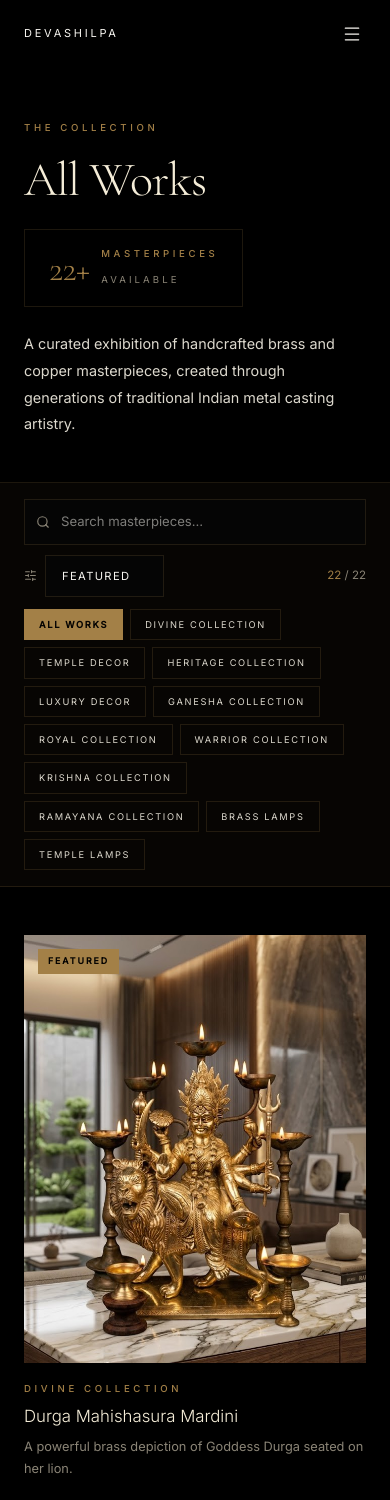
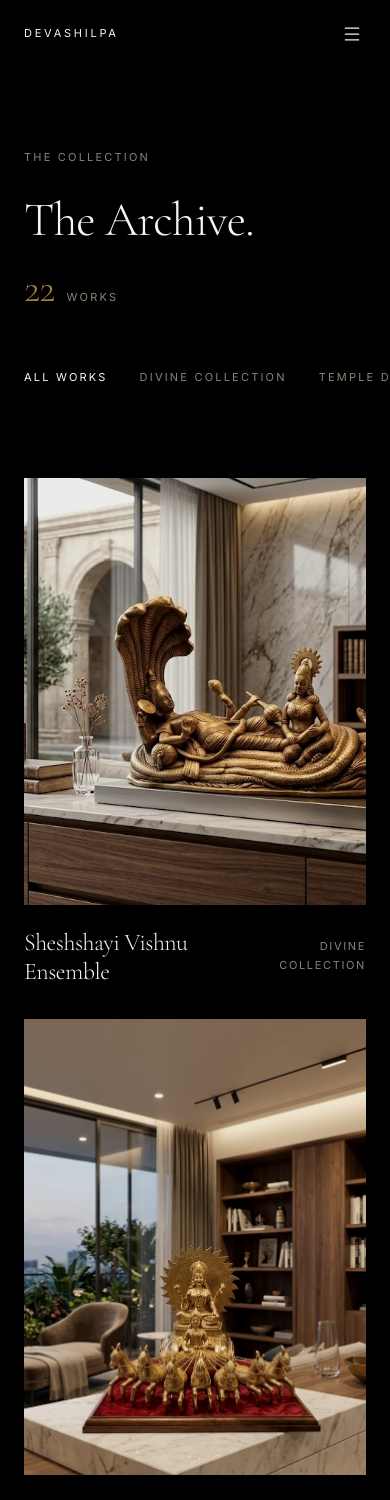
Before and after one commit to adityavisss2323-maker/DEVASILPA, a Next.js app: page /collections in a window 390 px wide. Shown: the top 1500 px of the page. Built offline with nearby package versions, Linux system fonts and the light colour scheme.

Commit message:
feat: complete editorial gallery redesign of collections page

```diff
--- a/app/collections/page.tsx
+++ b/app/collections/page.tsx
@@ -6,7 +6,7 @@ import Link from "next/link";
 import Navbar from "@/app/components/Navbar";
 import Footer from "@/app/components/Footer";
 import { products } from "@/app/data/products";
-import { Search, X, SlidersHorizontal, ArrowRight } from "lucide-react";
+import { Reveal, ScaleIn } from "@/app/components/Animations";
 
 const CATEGORIES = [
   "All Works",
@@ -23,39 +23,14 @@ const CATEGORIES = [
   "Temple Lamps",
 ];
 
-type SortKey = "featured" | "name" | "newest";
-
 export default function CollectionsPage() {
-  const [search,   setSearch]   = useState("");
   const [category, setCategory] = useState("All Works");
-  const [sort,     setSort]     = useState<SortKey>("featured");
 
   const filtered = useMemo(() => {
-    const q = search.toLowerCase();
-    let list = products.filter((p) => {
-      const matchQ   = !q || p.name.toLowerCase().includes(q) || p.category.toLowerCase().includes(q) || p.shortDescription.toLowerCase().includes(q);
-      const matchCat = category === "All Works" || p.category === category;
-      return matchQ && matchCat;
-    });
-    if (sort === "featured") list = [...list].sort((a, b) => (a.featured === b.featured ? 0 : a.featured ? -1 : 1));
-    if (sort === "name")     list = [...list].sort((a, b) => a.name.localeCompare(b.name));
-    if (sort === "newest")   list = [...list].sort((a, b) => b.id - a.id);
-    return list;
-  }, [search, category, sort]);
-
-  const clear = () => { setSearch(""); setCategory("All Works"); setSort("featured"); };
-  const isFiltered = search || category !== "All Works";
-
-  const input: React.CSSProperties = {
-    background: "var(--surface)",
-    border: "1px solid var(--gold-line)",
-    padding: "11px 16px",
-    fontSize: "0.82rem",
-    color: "var(--text)",
-    outline: "none",
-    width: "100%",
-    transition: "border-color 0.25s",
-  };
+    let list = products.filter((p) => category === "All Works" || p.category === category);
+    // Sort featured first, then newest
+    return list.sort((a, b) => (a.featured === b.featured ? b.id - a.id : a.featured ? -1 : 1));
+  }, [category]);
 
   return (
     <main style={{ background: "var(--bg)", color: "var(--text)", minHeight: "100vh" }}>
@@ -65,171 +40,99 @@ export default function CollectionsPage() {
       <section
         className="section-x"
         style={{
-          paddingTop: "calc(var(--nav-h) + clamp(52px, 7vw, 100px))",
-          paddingBottom: "clamp(44px, 5vw, 72px)",
-          borderBottom: "1px solid var(--gold-line)",
+          paddingTop: "calc(var(--nav-h) + clamp(80px, 12vw, 180px))",
+          paddingBottom: "clamp(60px, 8vw, 120px)",
         }}
       >
-        <div style={{ display: "flex", flexWrap: "wrap", alignItems: "flex-end", justifyContent: "space-between", gap: 24, marginBottom: 24 }}>
+        <Reveal>
+          <div style={{ display: "flex", flexWrap: "wrap", alignItems: "baseline", justifyContent: "space-between", gap: 24 }}>
             <div>
-            <span className="label" style={{ display: "block", marginBottom: 20 }}>The Collection</span>
+              <span style={{ display: "block", fontSize: "11px", letterSpacing: "0.2em", textTransform: "uppercase", color: "var(--text-3)", marginBottom: 32 }}>
+                The Collection
+              </span>
               <h1
                 className="font-display"
-              style={{ fontSize: "clamp(3rem, 7vw, 6.5rem)", fontWeight: 300, lineHeight: 1.03, color: "#F5EDD8" }}
+                style={{ fontSize: "clamp(48px, 9vw, 130px)", fontWeight: 300, lineHeight: 0.95, color: "var(--text)", letterSpacing: "-0.02em" }}
               >
-              All Works
+                The Archive.
               </h1>
             </div>
-          <div
-            style={{
-              border: "1px solid var(--gold-line)",
-              padding: "16px 24px",
-              display: "flex",
-              alignItems: "center",
-              gap: 12,
-            }}
-          >
-            <span
-              className="font-display"
-              style={{ fontSize: "2.2rem", fontWeight: 300, color: "var(--gold)", lineHeight: 1 }}
-            >
-              22+
+            <div style={{ display: "flex", alignItems: "baseline", gap: 12 }}>
+              <span className="font-display" style={{ fontSize: "clamp(40px, 6vw, 80px)", fontWeight: 300, color: "var(--gold)", lineHeight: 1 }}>
+                {filtered.length}
               </span>
-            <div>
-              <span className="label" style={{ display: "block", marginBottom: 2 }}>Masterpieces</span>
-              <span className="label-muted">Available</span>
+              <span style={{ fontSize: "11px", letterSpacing: "0.2em", textTransform: "uppercase", color: "var(--text-3)" }}>
+                Works
+              </span>
             </div>
           </div>
-        </div>
-        <p style={{ color: "var(--text-2)", fontSize: "0.9rem", lineHeight: 1.85, maxWidth: 540 }}>
-          A curated exhibition of handcrafted brass and copper masterpieces, created through generations of traditional Indian metal casting artistry.
-        </p>
+        </Reveal>
       </section>
 
-      {/* ── Sticky Filter Bar ── */}
-      <div
-        style={{
-          position: "sticky",
-          top: "var(--nav-h)",
-          zIndex: 40,
-          background: "rgba(8,6,4,0.97)",
-          backdropFilter: "blur(24px)",
-          WebkitBackdropFilter: "blur(24px)",
-          borderBottom: "1px solid var(--gold-line)",
-        }}
-      >
-        <div className="section-x" style={{ paddingTop: 16, paddingBottom: 16 }}>
-          {/* Row 1: Search + Sort + count */}
-          <div style={{ display: "flex", gap: 10, flexWrap: "wrap", alignItems: "center", marginBottom: 12 }}>
-            {/* Search */}
-            <div style={{ position: "relative", flex: "1 1 220px", minWidth: 200 }}>
-              <Search size={14} style={{ position: "absolute", left: 12, top: "50%", transform: "translateY(-50%)", color: "var(--text-3)", pointerEvents: "none" }} />
-              {search && (
-                <button
-                  onClick={() => setSearch("")}
-                  style={{ position: "absolute", right: 10, top: "50%", transform: "translateY(-50%)", background: "none", border: "none", cursor: "pointer", color: "var(--text-3)", display: "flex", padding: 2 }}
-                >
-                  <X size={13} />
-                </button>
-              )}
-              <input
-                type="text"
-                placeholder="Search masterpieces…"
-                value={search}
-                onChange={(e) => setSearch(e.target.value)}
-                style={{ ...input, paddingLeft: 36, paddingRight: search ? 30 : 16 }}
-              />
-            </div>
-
-            {/* Sort */}
-            <div style={{ display: "flex", alignItems: "center", gap: 8 }}>
-              <SlidersHorizontal size={13} style={{ color: "var(--text-3)" }} />
-              <select
-                value={sort}
-                onChange={(e) => setSort(e.target.value as SortKey)}
-                style={{
-                  ...input,
-                  width: "auto",
-                  fontSize: "0.7rem",
-                  letterSpacing: "0.12em",
-                  textTransform: "uppercase",
-                  appearance: "none",
-                  cursor: "pointer",
-                  paddingRight: 32,
-                }}
-              >
-                <option value="featured">Featured</option>
-                <option value="name">Name A–Z</option>
-                <option value="newest">Newest</option>
-              </select>
-            </div>
-
-            {/* Count + Clear */}
-            <div style={{ marginLeft: "auto", display: "flex", alignItems: "center", gap: 16 }}>
-              <span style={{ fontSize: "0.72rem", color: "var(--text-3)" }}>
-                <span style={{ color: "var(--gold)" }}>{filtered.length}</span> / {products.length}
-              </span>
-              {isFiltered && (
-                <button onClick={clear} className="btn-text">Clear</button>
-              )}
-            </div>
-          </div>
-
-          {/* Row 2: Category chips */}
-          <div style={{ display: "flex", flexWrap: "wrap", gap: 7 }}>
+      {/* ── Ultra-Minimal Filtering ── */}
+      <div className="section-x" style={{ marginBottom: "clamp(60px, 10vw, 160px)", overflowX: "auto", paddingBottom: 24 }}>
+        <Reveal delay={0.2}>
+          <div style={{ display: "flex", gap: "32px", whiteSpace: "nowrap" }}>
             {CATEGORIES.map((cat) => (
               <button
                 key={cat}
                 onClick={() => setCategory(cat)}
+                className="underline-anim"
                 style={{
-                  fontSize: "0.58rem",
-                  letterSpacing: "0.18em",
+                  fontSize: "11px",
+                  letterSpacing: "0.2em",
                   textTransform: "uppercase",
-                  padding: "7px 14px",
-                  border: "1px solid",
-                  borderColor: cat === category ? "var(--gold)" : "var(--gold-line)",
-                  background: cat === category ? "var(--gold)" : "transparent",
-                  color: cat === category ? "#060402" : "var(--text-2)",
+                  background: "transparent",
+                  border: "none",
+                  color: cat === category ? "var(--text)" : "var(--text-3)",
                   cursor: "pointer",
-                  transition: "all 0.25s",
-                  fontWeight: cat === category ? 600 : 400,
+                  transition: "color 0.4s var(--ease-luxury)",
+                  padding: "0 0 8px 0",
+                  fontWeight: 400,
                 }}
               >
                 {cat}
               </button>
             ))}
           </div>
-        </div>
+        </Reveal>
       </div>
 
-      {/* ── Product Grid — Premium Gallery Exhibition ── */}
+      {/* ── Editorial Staggered Grid ── */}
       {filtered.length > 0 ? (
         <section
-          className="section-x"
+          className="section-x grid grid-cols-1 md:grid-cols-2"
           style={{
-            paddingTop: "clamp(48px, 6vw, 88px)",
-            paddingBottom: "clamp(64px, 8vw, 128px)",
-            display: "grid",
-            gridTemplateColumns: "repeat(auto-fill, minmax(300px, 1fr))",
-            gap: "clamp(32px, 4vw, 56px) clamp(16px, 2.5vw, 28px)",
+            paddingBottom: "clamp(80px, 12vw, 240px)",
+            gap: "clamp(32px, 6vw, 120px)",
           }}
         >
-          {filtered.map((product) => (
+          {filtered.map((product, i) => {
+            const isEven = i % 2 !== 0;
+            return (
+              <div
+                key={product.id}
+                style={{
+                  marginTop: isEven ? "var(--stagger, 0px)" : 0,
+                  display: "flex",
+                  flexDirection: "column",
+                }}
+                className={isEven ? "md:[--stagger:clamp(40px,15vw,240px)]" : ""}
+              >
+                <Reveal delay={(i % 2) * 0.1}>
                   <Link
-              key={product.id}
                     href={`/product/${product.slug}`}
                     className="group"
-              style={{ display: "block", textDecoration: "none", transition: "transform 0.5s var(--ease-smooth)" }}
+                    style={{ display: "block", textDecoration: "none" }}
                   >
-              {/* Image — lux.jpg for collection cards */}
                     <div
-                className="img-zoom"
                       style={{
                         position: "relative",
-                  aspectRatio: "4/5",
-                  background: "var(--surface-2)",
+                        width: "100%",
+                        aspectRatio: isEven ? "3/4" : "4/5", // slight rhythm variation
+                        background: "var(--surface)",
                         overflow: "hidden",
-                  marginBottom: 18,
+                        marginBottom: 24,
                       }}
                     >
                       <Image
@@ -237,127 +140,43 @@ export default function CollectionsPage() {
                         alt={product.name}
                         fill
                         style={{ objectFit: "cover" }}
-                  sizes="(max-width: 640px) 100vw, (max-width: 1100px) 50vw, 33vw"
+                        sizes="(max-width: 768px) 100vw, 50vw"
+                        className="img-lux"
                       />
-
-                {product.featured && (
-                  <div
-                    style={{
-                      position: "absolute",
-                      top: 14, left: 14,
-                      background: "var(--gold)",
-                      color: "#060402",
-                      fontSize: "0.55rem",
-                      fontWeight: 600,
-                      letterSpacing: "0.22em",
-                      textTransform: "uppercase",
-                      padding: "5px 10px",
-                    }}
-                  >
-                    Featured
-                  </div>
-                )}
-
-                {/* Hover gradient */}
-                <div
-                  style={{
-                    position: "absolute",
-                    inset: 0,
-                    background: "linear-gradient(to top, rgba(0,0,0,0.7) 0%, transparent 60%)",
-                    opacity: 0,
-                    transition: "opacity 0.5s ease",
-                  }}
-                  className="group-hover:opacity-100"
-                />
-
-                {/* Hover CTA */}
-                <div
-                  style={{
-                    position: "absolute",
-                    bottom: 18, left: 18, right: 18,
-                    opacity: 0,
-                    transform: "translateY(8px)",
-                    transition: "all 0.5s var(--ease-smooth)",
-                  }}
-                  className="group-hover:opacity-100 group-hover:translate-y-0"
-                >
-                  <span
-                    style={{
-                      fontSize: "0.6rem",
-                      letterSpacing: "0.25em",
-                      textTransform: "uppercase",
-                      color: "#F5EDD8",
-                      display: "flex",
-                      alignItems: "center",
-                      gap: 8,
-                    }}
-                  >
-                    View Masterpiece <ArrowRight size={11} />
-                  </span>
-                </div>
                     </div>
 
-              {/* Text */}
-              <span className="label" style={{ display: "block", marginBottom: 8 }}>
-                {product.category}
-              </span>
+                    <div style={{ display: "flex", justifyContent: "space-between", alignItems: "baseline" }}>
                       <h2
+                        className="font-display"
                         style={{
-                  fontSize: "1.05rem",
+                          fontSize: "clamp(24px, 3vw, 40px)",
                           fontWeight: 300,
-                  color: "#F5EDD8",
-                  lineHeight: 1.4,
-                  transition: "color 0.3s",
+                          color: "var(--text)",
+                          lineHeight: 1.2,
                         }}
-                className="group-hover:text-[#D4AF6A]"
                       >
                         {product.name}
                       </h2>
-              <p
-                style={{
-                  fontSize: "0.8rem",
-                  color: "var(--text-3)",
-                  marginTop: 8,
-                  lineHeight: 1.7,
-                  display: "-webkit-box",
-                  WebkitLineClamp: 2,
-                  WebkitBoxOrient: "vertical",
-                  overflow: "hidden",
-                }}
-              >
-                {product.shortDescription}
-              </p>
-
-              {/* Gold underline */}
-              <div
-                style={{
-                  height: 1,
-                  background: "var(--gold)",
-                  marginTop: 14,
-                  opacity: 0.4,
-                  transform: "scaleX(0)",
-                  transformOrigin: "left",
-                  transition: "transform 0.6s var(--ease-smooth)",
-                }}
-                className="group-hover:scale-x-100"
-              />
+                      <span style={{ fontSize: "11px", letterSpacing: "0.15em", textTransform: "uppercase", color: "var(--text-3)", textAlign: "right", marginLeft: 16 }}>
+                        {product.category}
+                      </span>
+                    </div>
                   </Link>
-          ))}
+                </Reveal>
+              </div>
+            );
+          })}
         </section>
       ) : (
-        <section className="section-x section-y" style={{ textAlign: "center" }}>
-          <p
-            className="font-display"
-            style={{ fontSize: "2.4rem", fontWeight: 300, color: "var(--gold)", marginBottom: 18 }}
-          >
-            No works found
+        <section className="section-x section-y" style={{ textAlign: "center", minHeight: "40vh" }}>
+          <Reveal>
+            <p className="font-display" style={{ fontSize: "clamp(32px, 5vw, 64px)", color: "var(--text-3)", marginBottom: 24 }}>
+              No works found.
             </p>
-          <p style={{ color: "var(--text-3)", fontSize: "0.9rem", marginBottom: 36 }}>
-            Try a different search term or category.
-          </p>
-          <button onClick={clear} className="btn btn-outline-gold">
-            Clear Filters
+            <button onClick={() => setCategory("All Works")} className="underline-anim" style={{ fontSize: "11px", letterSpacing: "0.2em", textTransform: "uppercase", color: "var(--text)", background: "none", border: "none", cursor: "pointer", paddingBottom: 4 }}>
+              Return to Archive
             </button>
+          </Reveal>
         </section>
       )}
 
```
Lines whose indentation alone changed are shown as unchanged.
